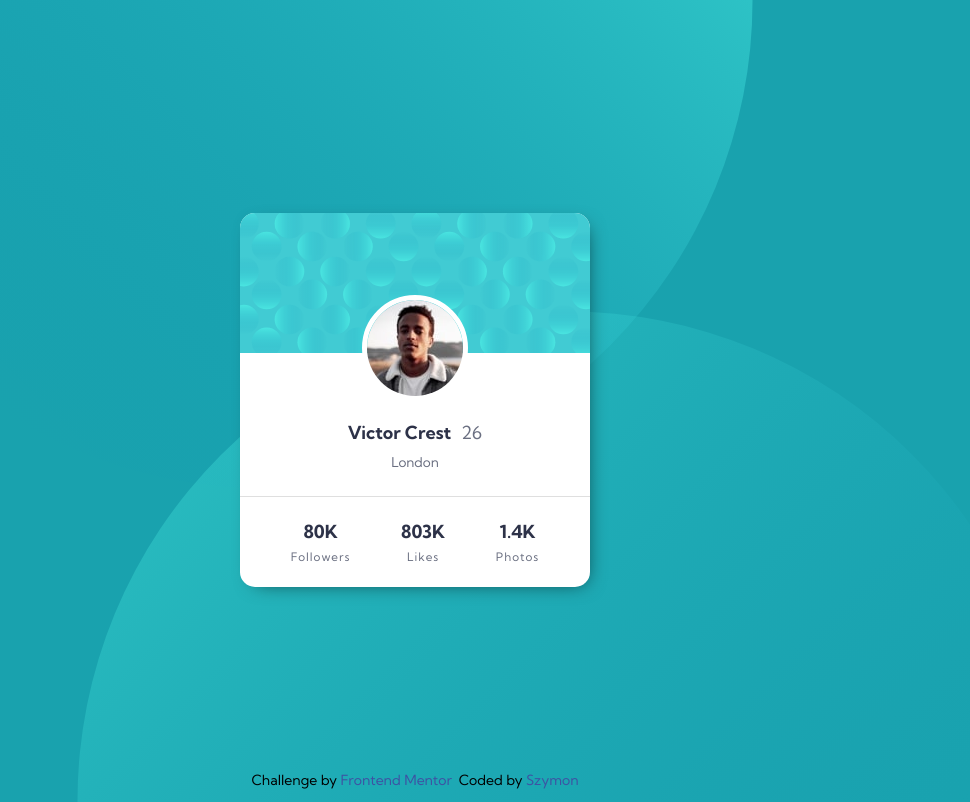
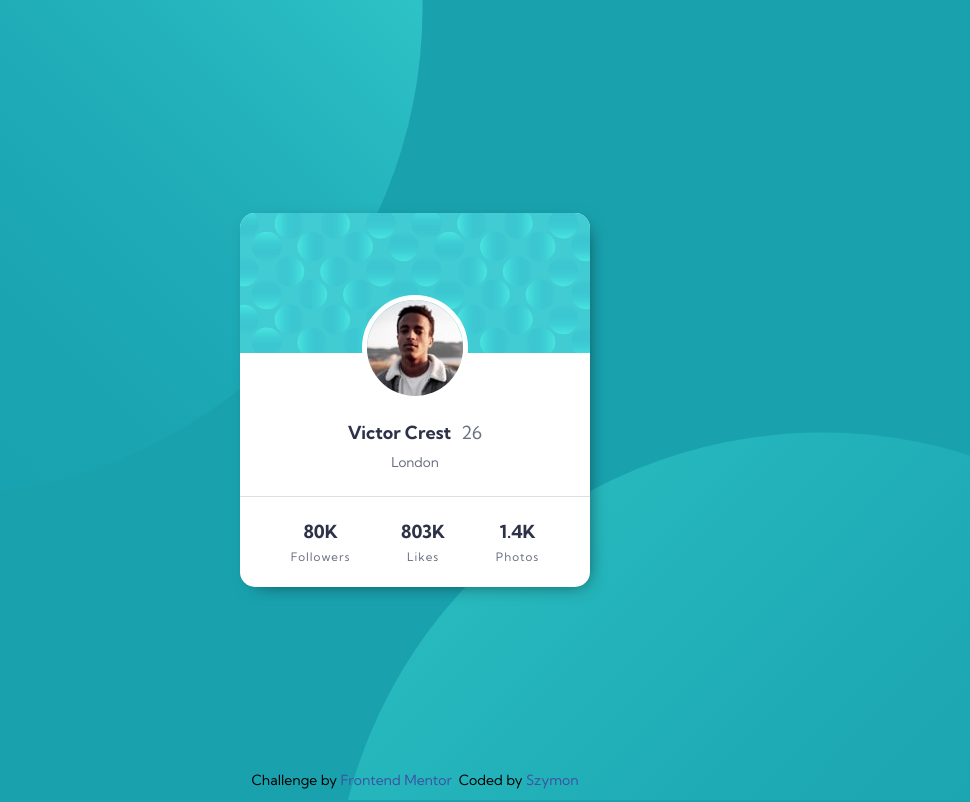
Before and after one commit to froosh53/frontend-masters-challenge-1, a plain HTML site: page profile-card-component/index.html in a window 1280 px wide. Shown: the top 802 px of the page, without its empty margins (225-1195 px from the left). Drawn offline with Linux system fonts and the light colour scheme.

Commit message:
fixed background offset

```diff
--- a/profile-card-component/index.html
+++ b/profile-card-component/index.html
@@ -14,17 +14,12 @@
 <body>
   <main>
     <!-- Background -->
-    <div class="background">
-      <img src="./images/bg-pattern-top.svg" class="bg-top" alt="bg-pattern-top">
-      <img src="./images/bg-pattern-bottom.svg" class="bg-bottom" alt="bg-pattern-bottom">
-    </div>
+    <div class="background"> <!-- Background offset circles --> </div>
     <!-- Profile card -->
     <div class="container">
       <div class="card-container">
         <!-- Top part -->
-        <div class="card-top">
-          <!-- Bg-pattern -->
-        </div>
+        <div class="card-top"> <!-- Bg-pattern --> </div>
         <!-- Middle part w/ photo & personal info -->
         <div class="card-middle">
           <img src="./images/image-victor.jpg" alt="Victor Crest" class="profile-pic">
@@ -53,7 +48,7 @@
     </div>
   </main>
   <footer class="attribution">
-    <span>Challenge by&nbsp;</span><a href="https://www.frontendmentor.io?ref=challenge" target="_blank">Frontend Mentor</a><span>&nbsp;    Coded by&nbsp;</span><a href="#">Szymon</a>
+    <span>Challenge by&nbsp;</span><a href="https://www.frontendmentor.io?ref=challenge" target="_blank">Frontend Mentor</a><span>&nbsp; Coded by&nbsp;</span><a href="#">Szymon</a>
   </footer>
 </body>
 </html>
--- a/profile-card-component/style.css
+++ b/profile-card-component/style.css
@@ -24,8 +24,10 @@ body {
     height: 100vh;
     font-family: 'Kumbh Sans', sans-serif;
     font-size: 18px;
-    background-color: var(--dark-cyan);
     overflow: hidden;
+    background: url(./images/bg-pattern-top.svg), url(./images/bg-pattern-bottom.svg), var(--dark-cyan);
+    background-repeat: no-repeat;
+    background-position: right calc(47vw + 10%) bottom 38vh, left calc(40vw + 15%) top 54vh;
 }
 
 .container, .card-container, .card-middle, .personal-info, .attribution {
@@ -93,22 +95,6 @@ body {
     width: 100%;
 }
 
-/* Background */
-
-.bg-top, .bg-bottom {
-    position: absolute;
-}
-
-.bg-top {
-    transform: translate(0%, -50%);
-}
-
-.bg-bottom {
-    bottom: 0;
-    right: 0;
-    transform: translate(0%, 50%);
-}
-
 /* Text Styles*/
 
 .name, .number {
```
